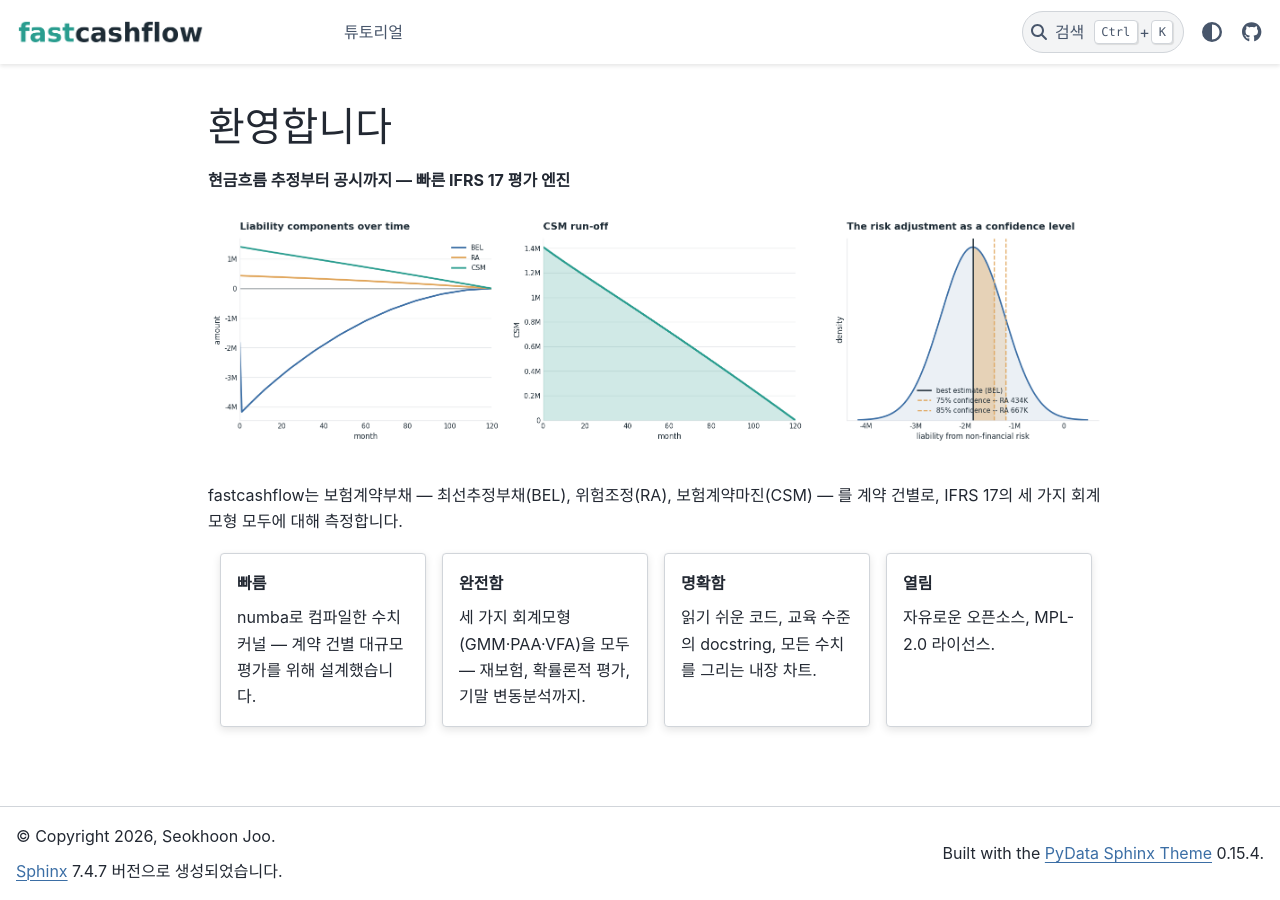
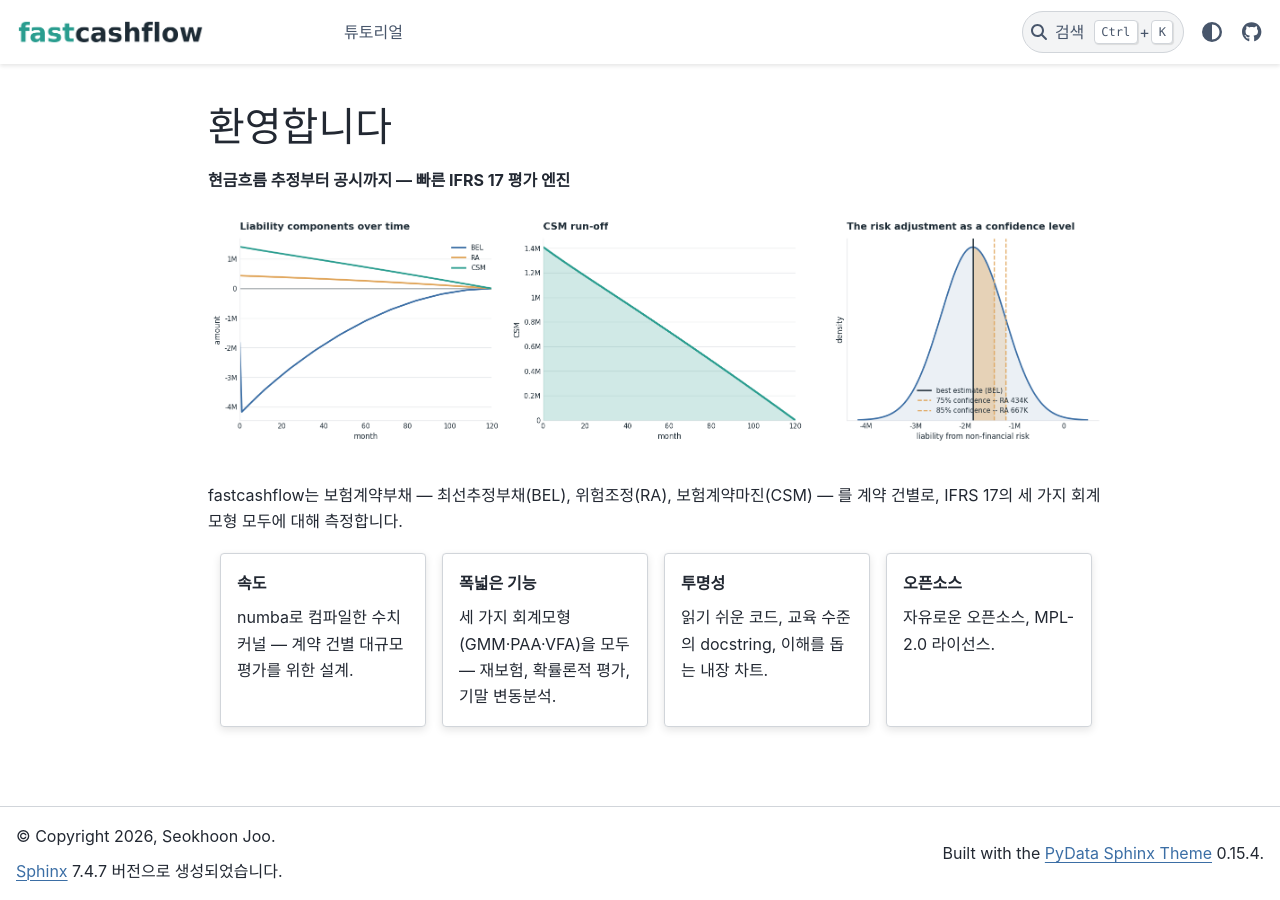
Before and after one commit to seokhoonj/fastcashflow, a Sphinx documentation site: the page built from docs/index.md, in a window 1280 px wide. Built offline with Sphinx 7.4.7 and the PyData theme 0.15.4, drawn with Linux system fonts in a browser that asks for light colours.

Commit message:
Reword the landing-page value cards as plain nouns

```diff
--- a/docs/index.md
+++ b/docs/index.md
@@ -14,21 +14,21 @@ fastcashflow는 보험계약부채 — 최선추정부채(BEL), 위험조정(RA)
 ::::{grid} 1 2 2 4
 :gutter: 3
 
-:::{grid-item-card} 빠름
-numba로 컴파일한 수치 커널 — 계약 건별 대규모 평가를 위해
-설계했습니다.
+:::{grid-item-card} 속도
+numba로 컴파일한 수치 커널 — 계약 건별 대규모 평가를 위한
+설계.
 :::
 
-:::{grid-item-card} 완전함
+:::{grid-item-card} 폭넓은 기능
 세 가지 회계모형(GMM·PAA·VFA)을 모두 — 재보험, 확률론적 평가,
-기말 변동분석까지.
+기말 변동분석.
 :::
 
-:::{grid-item-card} 명확함
-읽기 쉬운 코드, 교육 수준의 docstring, 모든 수치를 그리는 내장 차트.
+:::{grid-item-card} 투명성
+읽기 쉬운 코드, 교육 수준의 docstring, 이해를 돕는 내장 차트.
 :::
 
-:::{grid-item-card} 열림
+:::{grid-item-card} 오픈소스
 자유로운 오픈소스, MPL-2.0 라이선스.
 :::
 
```
